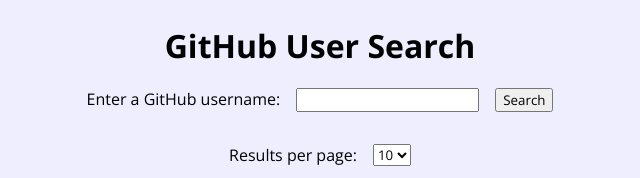
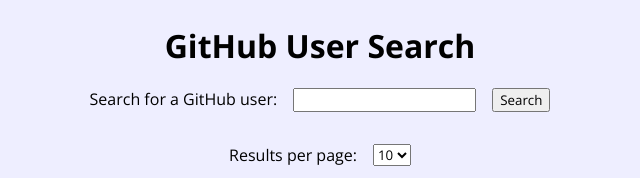
Before and after one commit to chrisstonedev/github-user-search, an Angular app: page / in a window 1280 px wide. Shown: the top 178 px of the page, without its empty margins (320-960 px from the left). Built offline with nearby package versions, Linux system fonts and the light colour scheme.

Commit message:
Minor adjustments to front page text and README

```diff
--- a/src/app/app.component.html
+++ b/src/app/app.component.html
@@ -1,6 +1,6 @@
 <h1>GitHub User Search</h1>
 <div class="form">
-  <label for="userSearch">Enter a GitHub username:</label>
+  <label for="userSearch">Search for a GitHub user:</label>
   <input (keyup.enter)="searchForUsers()" [(ngModel)]="inputText" id="userSearch" type="text">
   <button (click)="searchForUsers()">Search</button>
 </div>
```
Also changed, not shown: 2 other files (tests, documents, lock files or other folders).
